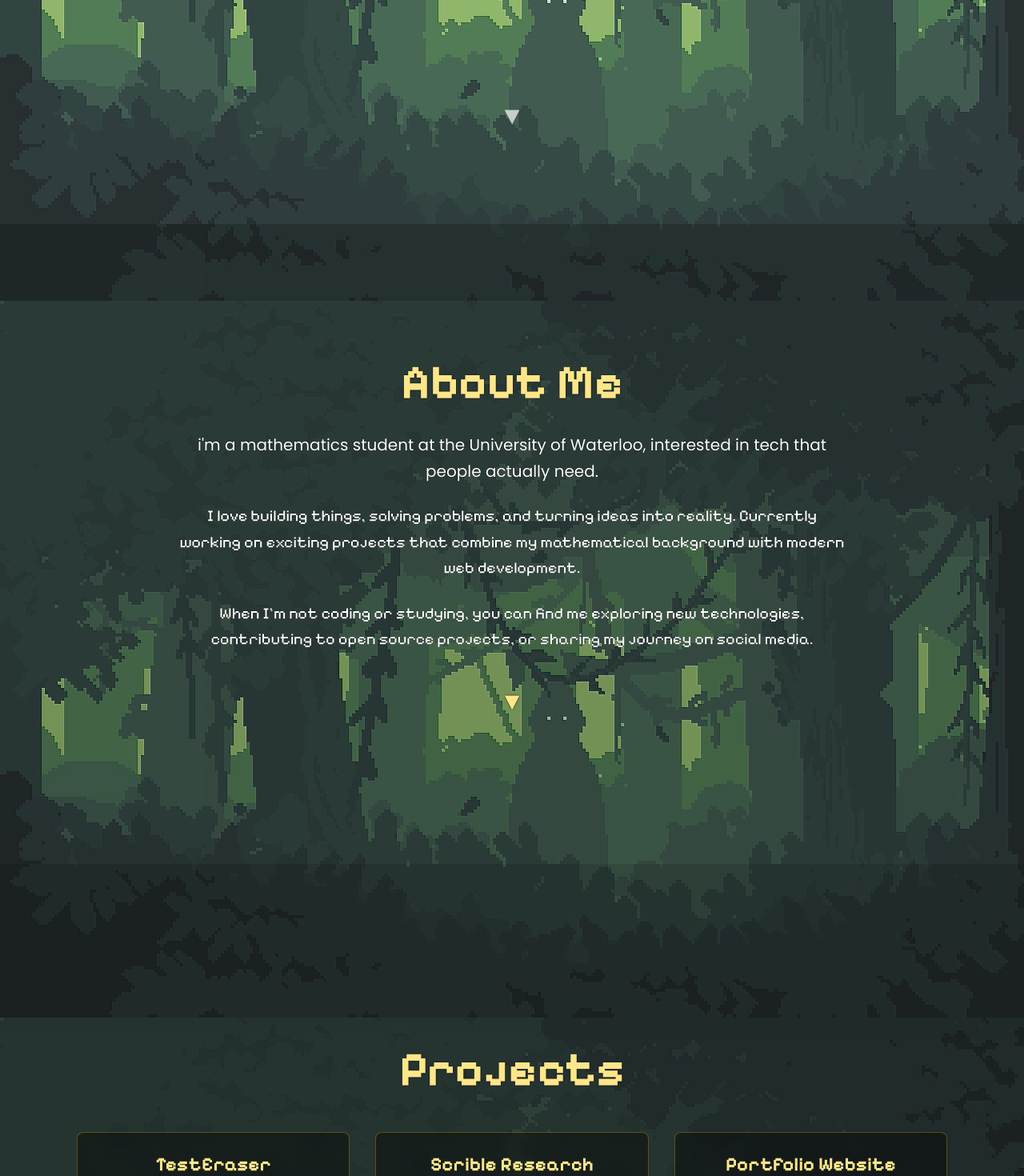
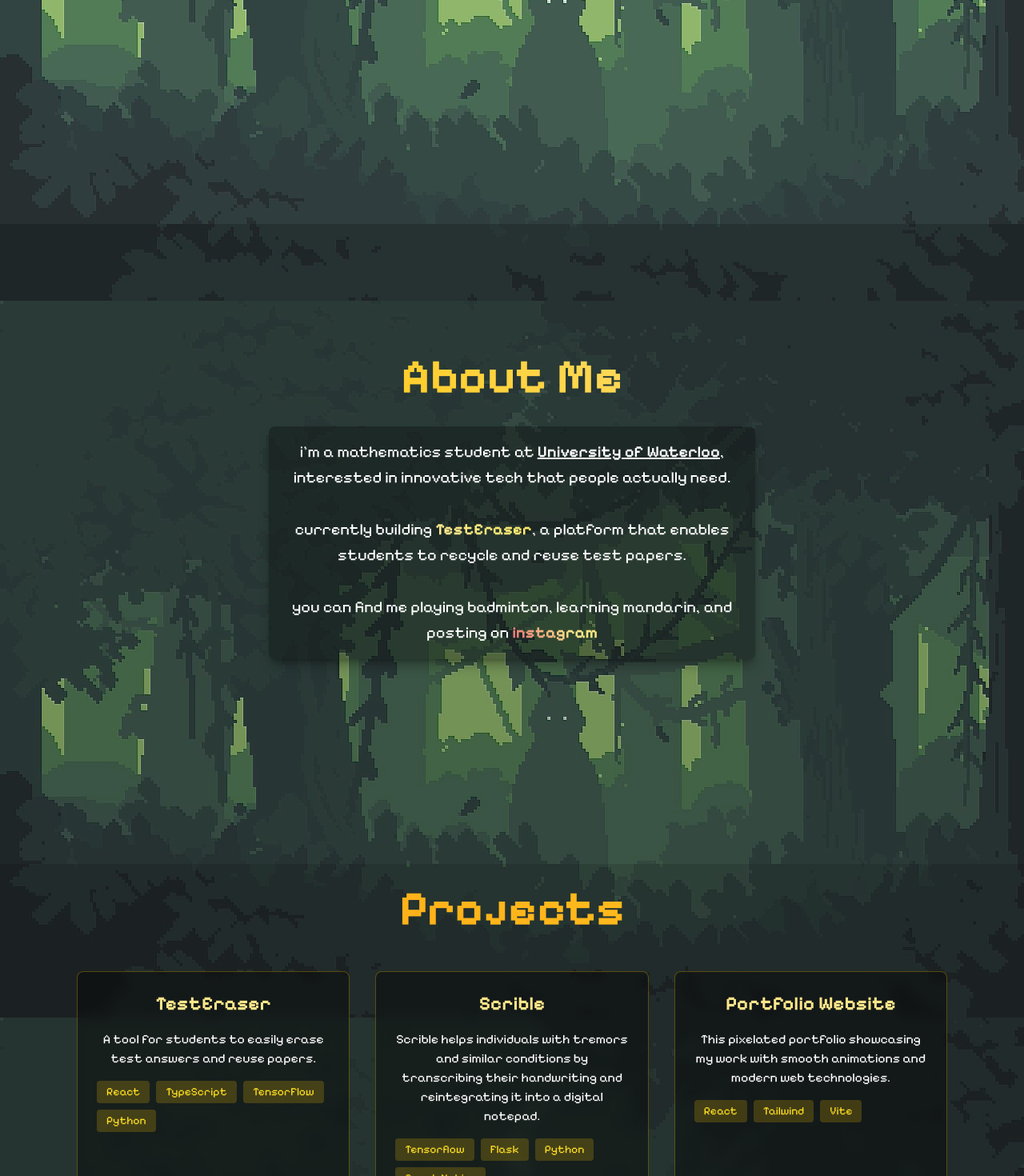
Before and after one commit to forkiron/thomaslenh, a React (Vite) app: page / in a window 1280 px wide. Shown: the part 520-1990 px from the top of the page at 80% size. Built offline with nearby package versions, Linux system fonts and the light colour scheme.

Commit message:
about me added + some projects, need images

```diff
--- a/src/components/About.tsx
+++ b/src/components/About.tsx
@@ -1,73 +1,128 @@
+import { useState, useEffect } from "react";
+import DownArrow from "./DownArrow";
+
 const About = () => {
+  const [showArrow, setShowArrow] = useState(true);
+
+  useEffect(() => {
+    const handleScroll = () => {
+      const aboutSection = document.getElementById("about");
+      const projectsSection = document.getElementById("projects");
+
+      if (aboutSection && projectsSection) {
+        const aboutRect = aboutSection.getBoundingClientRect();
+        const projectsRect = projectsSection.getBoundingClientRect();
+
+        // Hide arrow when user scrolls past about section or when projects section is visible
+        if (
+          aboutRect.bottom < window.innerHeight * 0.3 ||
+          projectsRect.top < window.innerHeight * 0.7
+        ) {
+          setShowArrow(false);
+        } else {
+          setShowArrow(true);
+        }
+      }
+    };
+
+    window.addEventListener("scroll", handleScroll);
+    return () => window.removeEventListener("scroll", handleScroll);
+  }, []);
+
   return (
     <div
       id="about"
       className="min-h-screen flex items-center justify-center relative"
     >
       <div className="absolute inset-0 bg-black/20"></div>
-      <div className="text-center max-w-4xl mx-auto px-8 relative z-10">
+      <div
+        className="text-center max-w-2xl mx-auto px-8 relative z-10"
+        style={{
+          fontFamily: "Pixelify Sans, monospace",
+        }}
+      >
         <h2
           className="text-6xl font-bold mb-8"
           style={{
-            fontFamily: "Pixelify Sans, monospace",
-            color: "#fde68a",
-            textShadow: "black 0px 0px 2px",
+            background:
+              "linear-gradient(45deg, #fde68a, #ffcc26, #fde68a,  #ffcc26, #fde68a)",
+            backgroundSize: "400% 400%",
+            backgroundClip: "text",
+            WebkitBackgroundClip: "text",
+            color: "transparent",
+            animation: "gradientShift 5s ease-in-out infinite",
           }}
         >
           About Me
         </h2>
-        <div className="space-y-6">
+        <div className=" py-4 px-5 bg-black/30 shadow-lg shadow-black/30 leading-relaxed flex flex-col gap-8 rounded-lg">
           <p
             className="text-xl text-white leading-relaxed"
             style={{
-              fontFamily: "Poppins",
-              textShadow: "black 0px 0px 1px",
+              fontFamily: "Pixelify Sans, monospace",
             }}
           >
-            i'm a mathematics student at the University of Waterloo, interested
-            in tech that people actually need.
+            i'm a mathematics student at{" "}
+            <span className="underline font-semibold text-white">
+              University of Waterloo
+            </span>
+            , interested in innovative tech that people actually need.
+          </p>
+
+          <p
+            className="text-xl text-white leading-relaxed"
+            style={{
+              fontFamily: "Pixelify Sans, monospace",
+            }}
+          >
+            currently building{" "}
+            <span
+              className="underline font-bold "
+              style={{
+                background:
+                  "linear-gradient(45deg, #FFFFFF, #fde68a, #ffec5e,  #fde68a, #FFFFFF)",
+                backgroundSize: "400% 400%",
+                backgroundClip: "text",
+                WebkitBackgroundClip: "text",
+                color: "transparent",
+                animation: "gradientShift 5s ease-in-out infinite",
+              }}
+            >
+              TestEraser
+            </span>
+            , a platform that enables students to recycle and reuse test papers.
           </p>
           <p
             className="text-xl text-white leading-relaxed"
             style={{
               fontFamily: "Pixelify Sans, monospace",
-              textShadow: "black 0px 0px 1px",
             }}
           >
-            I love building things, solving problems, and turning ideas into
-            reality. Currently working on exciting projects that combine my
-            mathematical background with modern web development.
-          </p>
-          <p
-            className="text-xl text-white leading-relaxed"
-            style={{
-              fontFamily: "Pixelify Sans, monospace",
-              textShadow: "black 0px 0px 1px",
-            }}
-          >
-            When I'm not coding or studying, you can find me exploring new
-            technologies, contributing to open source projects, or sharing my
-            journey on social media.
+            you can find me playing badminton, learning mandarin, and posting on{" "}
+            <span
+              className="underline font-bold"
+              style={{
+                background:
+                  "linear-gradient(45deg, #E1306C, #fde68a, #ffec5e,  #fde68a, #FFFFFF)",
+                backgroundSize: "400% 400%",
+                backgroundClip: "text", // E1306C #833AB4 #833AB4
+                WebkitBackgroundClip: "text",
+                color: "transparent",
+                animation: "gradientShift 3s ease-in-out infinite",
+              }}
+            >
+              instagram
+            </span>
           </p>
         </div>
 
-        {/* Down Arrow to Projects */}
-        <div
-          className="mt-12 cursor-pointer transition-all duration-300 animate-bounce"
-          onClick={() => {
-            const projectsSection = document.getElementById("projects");
-            if (projectsSection) {
-              projectsSection.scrollIntoView({ behavior: "smooth" });
-            }
-          }}
-          style={{
-            fontFamily: "Pixelify Sans, monospace",
-            fontSize: "2rem",
-            color: "#fde68a",
-            textShadow: "black 0px 0px 2px",
-          }}
-        >
-          ▼
+        {/* Dynamic Down Arrow */}
+        <div className="mt-12 flex justify-center">
+          <DownArrow
+            targetId="projects"
+            isVisible={showArrow}
+            onArrowClick={() => setShowArrow(false)}
+          />
         </div>
       </div>
     </div>
--- /dev/null
+++ b/src/components/DownArrow.tsx
@@ -0,0 +1,48 @@
+import { useState } from "react";
+
+interface DownArrowProps {
+  targetId: string;
+  isVisible: boolean;
+  onArrowClick?: () => void;
+}
+
+const DownArrow = ({ targetId, isVisible, onArrowClick }: DownArrowProps) => {
+  const [isAnimating, setIsAnimating] = useState(false);
+
+  const handleClick = () => {
+    setIsAnimating(true);
+    const targetSection = document.getElementById(targetId);
+    if (targetSection) {
+      targetSection.scrollIntoView({ behavior: "smooth" });
+    }
+    if (onArrowClick) {
+      onArrowClick();
+    }
+    // Reset animation state after animation completes
+    setTimeout(() => setIsAnimating(false), 300);
+  };
+
+  return (
+    <div
+      className={`cursor-pointer transition-all duration-500 ${
+        isAnimating
+          ? "opacity-0 "
+          : isVisible
+          ? "opacity-70 hover:opacity-90 animate-bounce"
+          : "opacity-0 "
+      } hover:scale-110`}
+      onClick={handleClick}
+      style={{
+        fontFamily: "Pixelify Sans, monospace",
+        fontSize: "2rem",
+        color: "#ffffff",
+        textShadow: "black 0px 0px 2px",
+        transition: "opacity 0.5s ease-in-out, transform 0.5s ease-in-out",
+      }}
+    >
+      ▼
+    </div>
+  );
+};
+
+export default DownArrow;
--- a/src/components/Profile.tsx
+++ b/src/components/Profile.tsx
@@ -1,14 +1,39 @@
+import { useState, useEffect } from "react";
 import uw from "../assets/uw.png";
 import instagram from "../assets/instagrampixel.png";
 import github from "../assets/githubpixel.png";
 import linkedin from "../assets/linkedinpixel.png";
 import x from "../assets/twitterpixel.png";
+import DownArrow from "./DownArrow";
+import test from "../assets/testbg.png";
 
 interface ProfileProps {
   showProfile: boolean;
 }
 
 const Profile = ({ showProfile }: ProfileProps) => {
+  const [showArrow, setShowArrow] = useState(true);
+
+  useEffect(() => {
+    const handleScroll = () => {
+      const aboutSection = document.getElementById("about");
+
+      if (aboutSection) {
+        const aboutRect = aboutSection.getBoundingClientRect();
+
+        // Hide arrow when about section comes into view
+        if (aboutRect.top < window.innerHeight * 0.7) {
+          setShowArrow(false);
+        } else {
+          setShowArrow(true);
+        }
+      }
+    };
+
+    window.addEventListener("scroll", handleScroll);
+    return () => window.removeEventListener("scroll", handleScroll);
+  }, []);
+
   return (
     <div
       className={`flex flex-col pt-22 w-[750px] h-[600px] font-[Poppins] transition-all duration-1000 ease-out ${
@@ -87,25 +112,14 @@ const Profile = ({ showProfile }: ProfileProps) => {
             <img src={x} alt="x" className="w-8 h-8" />
           </a>
         </div>
-        {/* Pixelated Down Arrow */}
+        {/* Dynamic Down Arrow */}
       </div>
       <div className="flex w-full justify-center items-center">
-        <div
-          className="bottom-0 cursor-pointer transition-all duration-300 opacity-70 hover:opacity-90 animate-bounce"
-          onClick={() => {
-            const aboutSection = document.getElementById("about");
-            if (aboutSection) {
-              aboutSection.scrollIntoView({ behavior: "smooth" });
-            }
-          }}
-          style={{
-            fontFamily: "Pixelify Sans, monospace",
-            fontSize: "2rem",
-            color: "#ffffff",
-          }}
-        >
-          ▼
-        </div>
+        <DownArrow
+          targetId="about"
+          isVisible={showArrow}
+          onArrowClick={() => setShowArrow(false)}
+        />
       </div>
     </div>
   );
--- a/src/components/Projects.tsx
+++ b/src/components/Projects.tsx
@@ -1,18 +1,50 @@
+import { useState, useEffect } from "react";
 import ProjectCard from "./ProjectCard";
+import DownArrow from "./DownArrow";
 
 const Projects = () => {
+  const [showArrow, setShowArrow] = useState(false);
+
+  useEffect(() => {
+    const handleScroll = () => {
+      const projectsSection = document.getElementById("projects");
+
+      if (projectsSection) {
+        const projectsRect = projectsSection.getBoundingClientRect();
+
+        // Show arrow when projects section is fully visible
+        if (
+          projectsRect.top < window.innerHeight * 0.3 &&
+          projectsRect.bottom > window.innerHeight * 0.7
+        ) {
+          setShowArrow(true);
+        } else {
+          setShowArrow(false);
+        }
+      }
+    };
+
+    window.addEventListener("scroll", handleScroll);
+    return () => window.removeEventListener("scroll", handleScroll);
+  }, []);
   const projects = [
     {
       title: "TestEraser",
       description:
-        "A revolutionary tool for students to easily erase test answers and reuse papers.",
-      tags: ["React", "TypeScript"],
+        "A tool for students to easily erase test answers and reuse papers.",
+      tags: ["React", "TypeScript", "TensorFlow", "Python"],
     },
     {
-      title: "Scrible Research",
+      title: "Scrible",
       description:
-        "Contributing to research at Scrible, exploring new ways to enhance academic research and citation management.",
-      tags: ["Research", "Academic"],
+        "Scrible helps individuals with tremors and similar conditions by transcribing their handwriting and reintegrating it into a digital notepad.",
+      tags: ["Tensorflow", "Flask", "Python", "React Native"],
+    },
+    {
+      title: "Portfolio Website",
+      description:
+        "This pixelated portfolio showcasing my work with smooth animations and modern web technologies.",
+      tags: ["React", "Tailwind", "Vite"],
     },
     {
       title: "Portfolio Website",
@@ -28,13 +60,22 @@ const Projects = () => {
       className="min-h-screen flex items-center justify-center relative"
     >
       <div className="absolute inset-0 bg-black/30"></div>
-      <div className="text-center max-w-6xl mx-auto px-8 relative z-10">
+      <div
+        className="text-center max-w-6xl mx-auto px-8 relative z-10"
+        style={{
+          fontFamily: "Pixelify Sans, monospace",
+        }}
+      >
         <h2
           className="text-6xl font-bold mb-12"
           style={{
-            fontFamily: "Pixelify Sans, monospace",
-            color: "#fde68a",
-            textShadow: "black 0px 0px 2px",
+            background:
+              "linear-gradient(45deg, #ffcc26, #ffae17, #ffcc26,  #ffae17, #ffcc26)",
+            backgroundSize: "400% 400%",
+            backgroundClip: "text",
+            WebkitBackgroundClip: "text",
+            color: "transparent",
+            animation: "gradientShift 5s ease-in-out infinite",
           }}
         >
           Projects
@@ -49,6 +90,18 @@ const Projects = () => {
             />
           ))}
         </div>
+
+        {/* Dynamic Down Arrow - scrolls back to top */}
+        <div className="mt-12 flex justify-center">
+          <DownArrow
+            targetId=""
+            isVisible={showArrow}
+            onArrowClick={() => {
+              window.scrollTo({ top: 0, behavior: "smooth" });
+              setShowArrow(false);
+            }}
+          />
+        </div>
       </div>
     </div>
   );
```
Also changed, not shown: src/assets/testbg.png (added).
